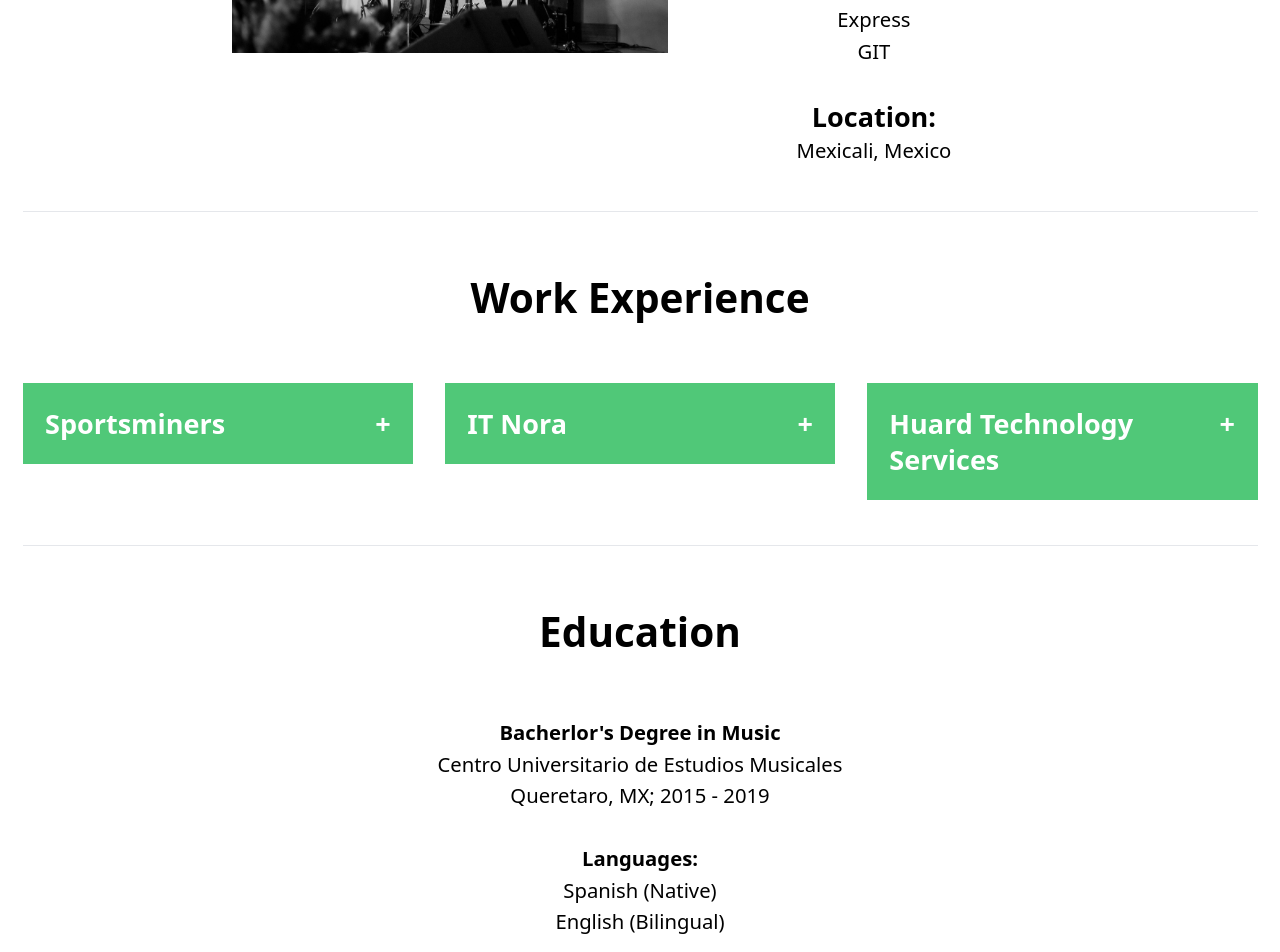
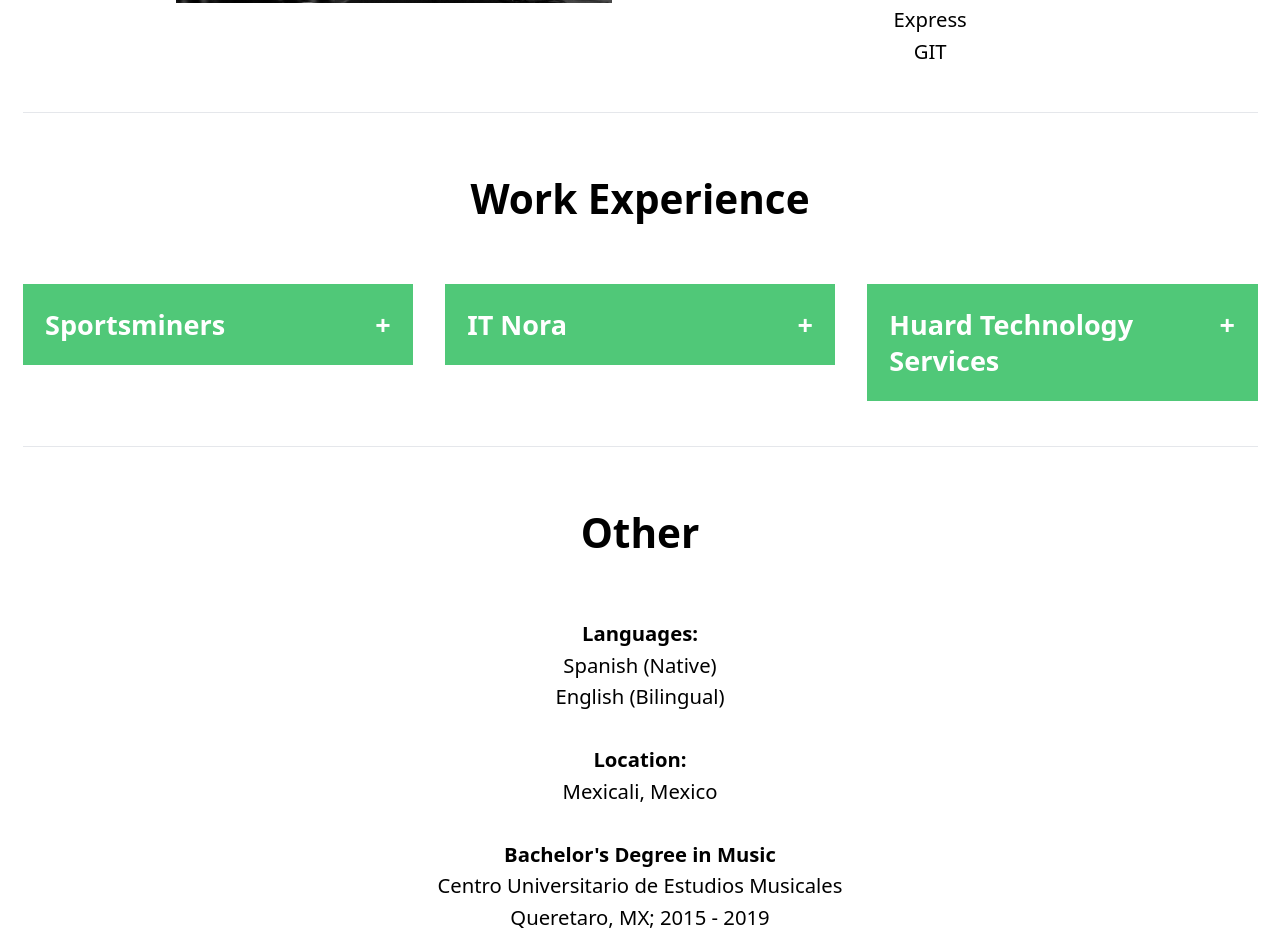
Before and after one commit to jlbmontejano/personal-portfolio, a React (Vite) app: page / in a window 1280 px wide. Shown: the part 960-1912 px from the top of the page. Built offline with nearby package versions, Linux system fonts and the light colour scheme.

Commit message:
Adding Dialogs from headlessUI, improved about-me image size

```diff
--- a/package.json
+++ b/package.json
@@ -13,6 +13,7 @@
 		"deploy": "gh-pages -d dist"
 	},
 	"dependencies": {
+		"@headlessui/react": "^1.7.18",
 		"@heroicons/react": "^2.1.1",
 		"react": "^18.2.0",
 		"react-dom": "^18.2.0"
--- a/src/App.tsx
+++ b/src/App.tsx
@@ -3,7 +3,7 @@ import Footer from "./components/Footer";
 import AboutMe from "./sections/AboutMe";
 import WorkExperience from "./sections/WorkExperience";
 // import Projects from "./sections/Projects";
-import Education from "./sections/Education";
+import Other from "./sections/Other";
 
 const App = () => {
 	return (
@@ -12,7 +12,7 @@ const App = () => {
 			<AboutMe />
 			<WorkExperience />
 			{/* <Projects /> */}
-			<Education />
+			<Other />
 			<Footer />
 		</div>
 	);
--- a/src/components/IndividualWork.tsx
+++ b/src/components/IndividualWork.tsx
@@ -1,4 +1,5 @@
 import { useState } from "react";
+import { Dialog } from "@headlessui/react";
 
 type IndividualWorkProps = {
 	work: {
@@ -13,43 +14,49 @@ type IndividualWorkProps = {
 };
 
 const IndividualWork = ({ work }: IndividualWorkProps) => {
-	const [hidden, setHidden] = useState(true);
+	const [isOpen, setIsOpen] = useState(false);
 
 	return (
+		<>
 			<div className='flex flex-col w-full lg:w-1/3 text-white'>
-			<div onClick={() => setHidden(!hidden)} className={`flex justify-between p-5 cursor-pointer ${hidden ? "bg-emerald-green" : "bg-dark-emerald-green text-cream "}`}>
-				<h5 className={`text-left ${hidden ? "" : "underline"}`}>{work.company}</h5>
+				<div onClick={() => setIsOpen(true)} className='flex justify-between p-5 cursor-pointer bg-emerald-green'>
+					<h5 className='text-left'>{work.company}</h5>
 					<h5>+</h5>
 				</div>
-			<div className={`flex flex-col p-5 bg-emerald-green ${hidden && "hidden"}`}>
-				<p className='text-left'>
+			</div>
+			<Dialog open={isOpen} onClose={() => setIsOpen(false)} className='relative z-50'>
+				<div className='fixed inset-0 bg-black/30' aria-hidden='true' />
+				<div className='fixed inset-0 flex w-screen items-center justify-center p-4'>
+					<Dialog.Panel className='p-10 bg-white rounded-xl xl:w-1/2'>
+						<Dialog.Title className='mb-5'>{work.company}</Dialog.Title>
+						<Dialog.Description className='text-left'>
 							<span className='font-bold'>Position: </span>
 							{work.position}
-				</p>
-				<p className='text-left'>
+							<br />
 							<span className='font-bold'>Location: </span>
 							{work.location}
-				</p>
-				<p className='text-left'>
+							<br />
 							<span className='font-bold'>Duration: </span>
 							{work.fromDate} - {work.toDate}
-				</p>
-				<p className='text-left'>
+							<br />
 							<span className='font-bold'>Technologies: </span>
 							{work.technologies}
-				</p>
-				<p className='text-left'>
-					<span className='font-bold'>Tasks: </span>
-				</p>
-				<ul className='list-disc px-5'>
+							<br />
+							<ul className='list-disc list-inside px-5'>
 								{work.tasks.map(task => (
 									<li className='text-left' key={task}>
 										{task}
 									</li>
 								))}
 							</ul>
+						</Dialog.Description>
+						<button onClick={() => setIsOpen(false)} className='mt-5'>
+							Close
+						</button>
+					</Dialog.Panel>
 				</div>
-		</div>
+			</Dialog>
+		</>
 	);
 };
 
--- a/src/constants/index.ts
+++ b/src/constants/index.ts
@@ -2,7 +2,7 @@ export const headerOptions = [
 	{ name: "ABOUT ME", scrollTo: "about-me" },
 	{ name: "WORK EXPERIENCE", scrollTo: "work-experience" },
 	// { name: "PROJECTS", scrollTo: "projects" },
-	{ name: "EDUCATION", scrollTo: "education" },
+	{ name: "OTHER", scrollTo: "other" },
 ];
 
 export const languages = ["HTML, CSS & JavaScript", "Typescript", "Python", "SQL", "Swift"];
--- a/src/sections/AboutMe.tsx
+++ b/src/sections/AboutMe.tsx
@@ -9,8 +9,8 @@ const AboutMe = () => {
 			<hr id='about-me' />
 			<h3 className='py-7'>About Me</h3>
 			<p className='md:px-16'>As a dedicated frontend developer, I specialize in crafting innovative, efficient, and scalable solutions that drive real value. My passion for technology and problem-solving drives me to constantly seek new challenges that expand my skill set and contribute to the success of the projects I'm involved in. I am self-taught and have always been interested in all types of logic and math related topics. I am a curious and passionate individual by nature that is never afraid to try new things out; for me, information and time are two of the most invaluable things in life.</p>
-			<div className='flex flex-col gap-7 items-center justify-center lg:flex-row lg:px-16'>
-				<img src='assets/my-photo.jpg' alt='jorge-photo' className='sm:w-2/5' />
+			<div className='flex flex-col gap-7 items-center justify-center lg:flex-row lg:px-16 lg:gap-32'>
+				<img src='assets/my-photo.jpg' alt='jorge-photo' className='lg:w-3/5 xl:w-2/5' />
 				<div className='flex flex-col gap-7'>
 					<div className='flex flex-col'>
 						<h5>Programming Languages: </h5>
@@ -28,10 +28,6 @@ const AboutMe = () => {
 							))}
 						</ul>
 					</div>
-					<div>
-						<h5>Location:</h5>
-						<p> Mexicali, Mexico</p>
-					</div>
 				</div>
 			</div>
 		</div>
--- a/src/sections/Education.tsx
+++ /dev/null
@@ -1,22 +0,0 @@
-const Education = () => {
-	return (
-		<div className='section-container'>
-			<hr id='education' />
-			<h3 className='py-7'>Education</h3>
-			<div>
-				<p className='font-bold'>Bacherlor's Degree in Music</p>
-				<p>Centro Universitario de Estudios Musicales</p>
-				<p>Queretaro, MX; 2015 - 2019</p>
-			</div>
-			<div>
-				<p className='font-bold'>Languages:</p>
-				<ul>
-					<li>Spanish (Native)</li>
-					<li>English (Bilingual)</li>
-				</ul>
-			</div>
-		</div>
-	);
-};
-
-export default Education;
--- /dev/null
+++ b/src/sections/Other.tsx
@@ -0,0 +1,26 @@
+const Education = () => {
+	return (
+		<div className='section-container'>
+			<hr id='other' />
+			<h3 className='py-7'>Other</h3>
+			<div>
+				<p className='font-bold'>Languages:</p>
+				<ul>
+					<li>Spanish (Native)</li>
+					<li>English (Bilingual)</li>
+				</ul>
+			</div>
+			<div>
+				<p className='font-bold'>Location:</p>
+				<p> Mexicali, Mexico</p>
+			</div>
+			<div>
+				<p className='font-bold'>Bachelor's Degree in Music</p>
+				<p>Centro Universitario de Estudios Musicales</p>
+				<p>Queretaro, MX; 2015 - 2019</p>
+			</div>
+		</div>
+	);
+};
+
+export default Education;
```
Also changed, not shown: 1 other file (tests, documents, lock files or other folders). Lines whose indentation alone changed are shown as unchanged.
